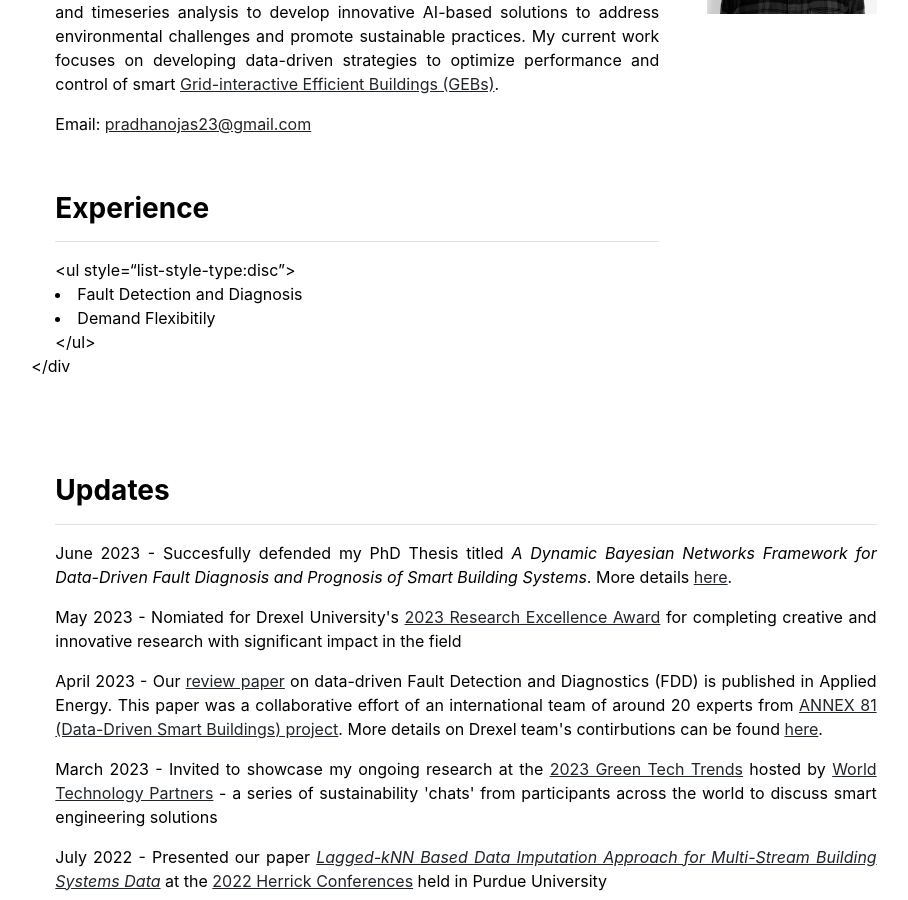
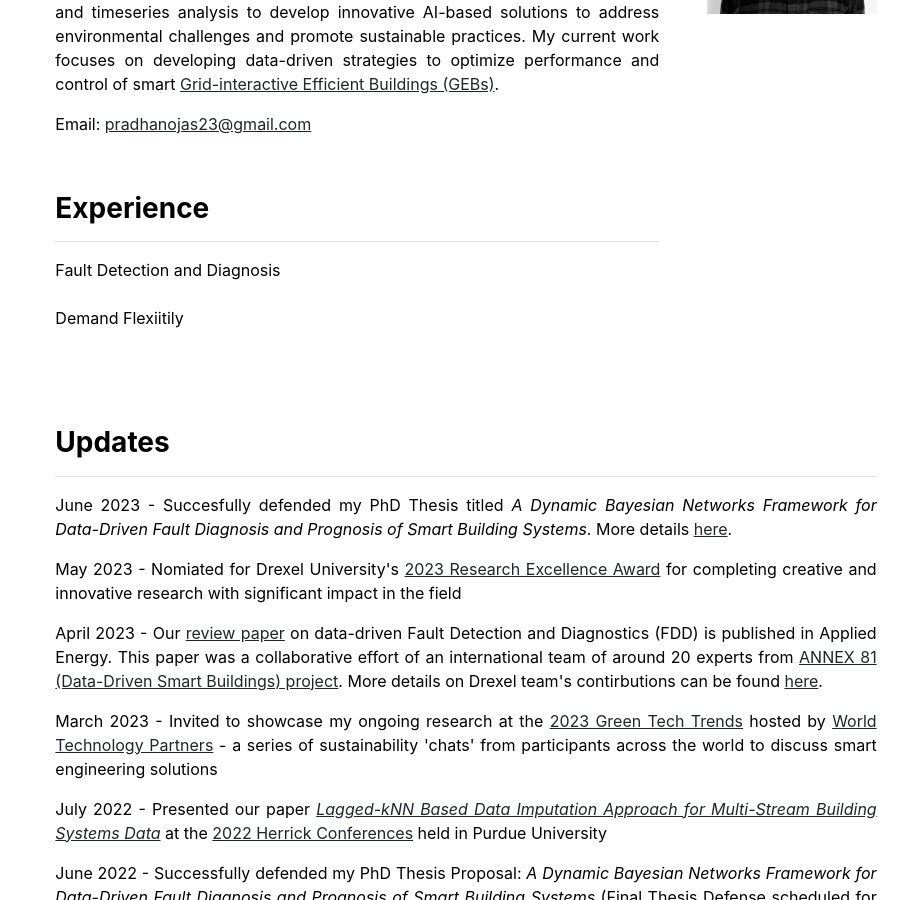
Before and after one commit to pradhanojas/pradhanojas.github.io, a Jekyll site: the page built from index.md, in a window 1280 px wide and 900 px high, scrolled down 334 px. Shown: the whole window, without its empty margins (174-1082 px from the left). Built offline with Jekyll 4.4.1, drawn with Linux system fonts in a browser that asks for light colours.

Commit message:
Update index.md

```diff
--- a/index.md
+++ b/index.md
@@ -11,11 +11,10 @@ Email: <a href="mailto:pradhanojas23@gmail.com">pradhanojas23@gmail.com</a>
 
 <br>
 <div class="row g-5 mb-5">
-    <div class="col-md-12" style="text-align: justify">
+  <div class="col-md-12" style="text-align: justify">
     <h3 class="fw-bold border-bottom pb-3 mb-3">Experience</h3>
-    <ul style=“list-style-type:disc”>
-    <li>Fault Detection and Diagnosis</li>
-    <li>Demand Flexibitily</li>
-    </ul>
-    </div>
-</div
+    Fault Detection and Diagnosis
+     <br/><br/>
+    Demand Flexiitily
+</div>
+</div>
```
